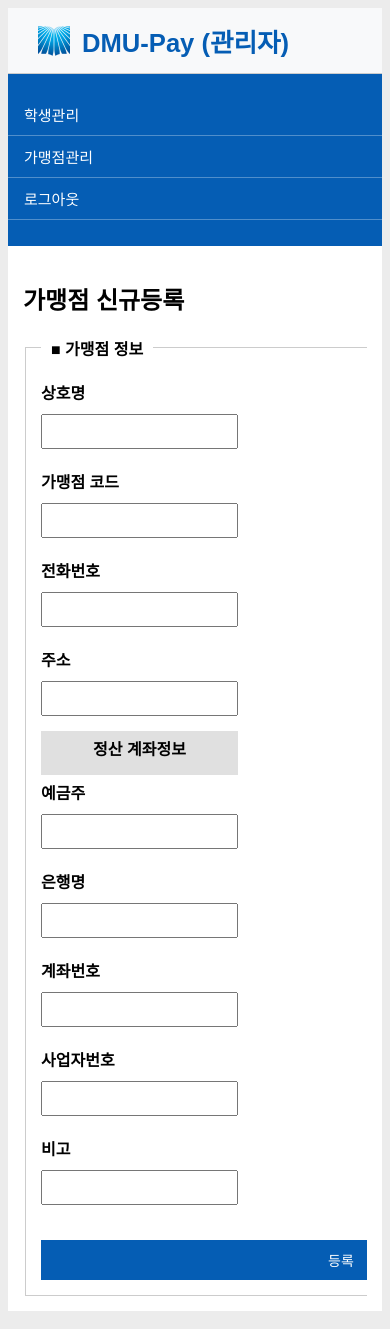
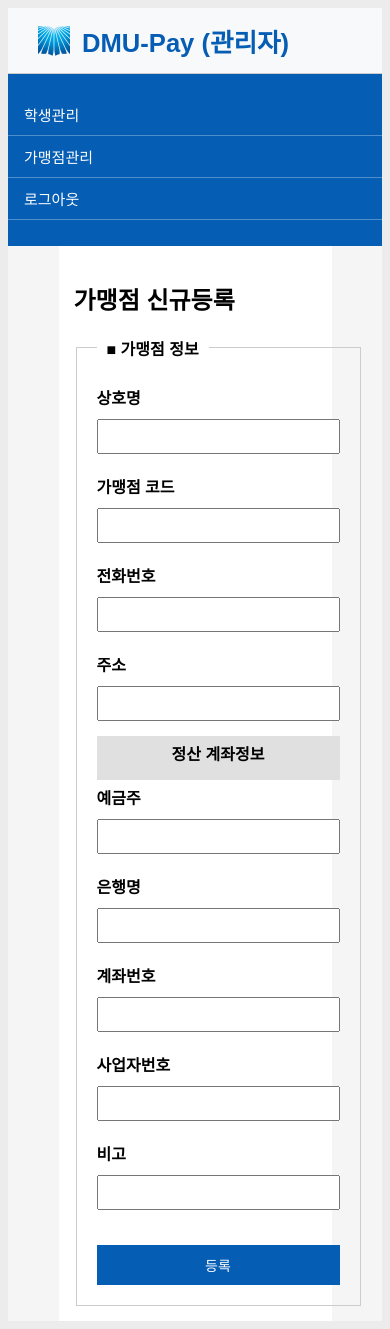
Before and after one commit to sangyunjeon/dmu-pay, a React (Create React App) app: page /admin/merchant/register in a window 390 px wide. Built offline with nearby package versions, Linux system fonts and the light colour scheme.

Commit message:
css update

```diff
--- a/src/pages/MerchantRegisterPage.css
+++ b/src/pages/MerchantRegisterPage.css
@@ -15,6 +15,8 @@
   flex: 1;
   padding: 40px;
   background-color: #fff;
+  max-width: 1200px;
+  margin: 0 auto;
 }
 
 .breadcrumb {
@@ -24,10 +26,6 @@
 }
 
 /* 폼 스타일 */
-.merchant-form {
-  overflow-x: auto;
-}
-
 .merchant-form fieldset {
   border: 1px solid #ccc;
   padding: 20px;
@@ -41,8 +39,6 @@
 .merchant-form table {
   width: 100%;
   border-collapse: collapse;
-  min-width: 600px;
-  display: block;
 }
 
 .merchant-form th {
@@ -81,28 +77,31 @@
   color: white;
   border: none;
   cursor: pointer;
+  transition: 0.2s;
 }
 
 .btn-wrapper button:hover {
   background-color: #003f87;
 }
 
-/* ✅ 반응형: 태블릿 이하 */
+
 @media (max-width: 768px) {
   .merchant-register-body {
-    flex-direction: column; /* 사이드바와 폼을 위아래로 정렬 */
+    flex-direction: column;
   }
 
   .admin-sidebar {
-    display: none; /* 모바일에서 사이드바 숨김 */
+    display: none;
   }
 
   .merchant-register-content {
     padding: 20px;
+    max-width: 100%;
   }
 
+  .merchant-form table,
   .merchant-form fieldset {
-    padding: 15px;
+    width: 100%;
   }
 
   .merchant-form th,
@@ -121,14 +120,18 @@
     padding: 5px 0 15px;
   }
 
+  .btn-wrapper {
+    text-align: center;
+  }
+
   .btn-wrapper button {
-    width: 100%;
+    width: 90%;
+    font-size: 15px;
     padding: 12px;
-    font-size: 16px;
   }
 }
 
-/* ✅ 반응형: 작은 모바일 */
+
 @media (max-width: 480px) {
   .breadcrumb {
     font-size: 12px;
@@ -141,5 +144,6 @@
   .btn-wrapper button {
     font-size: 14px;
     padding: 10px;
+    width: 100%;
   }
 }
```
